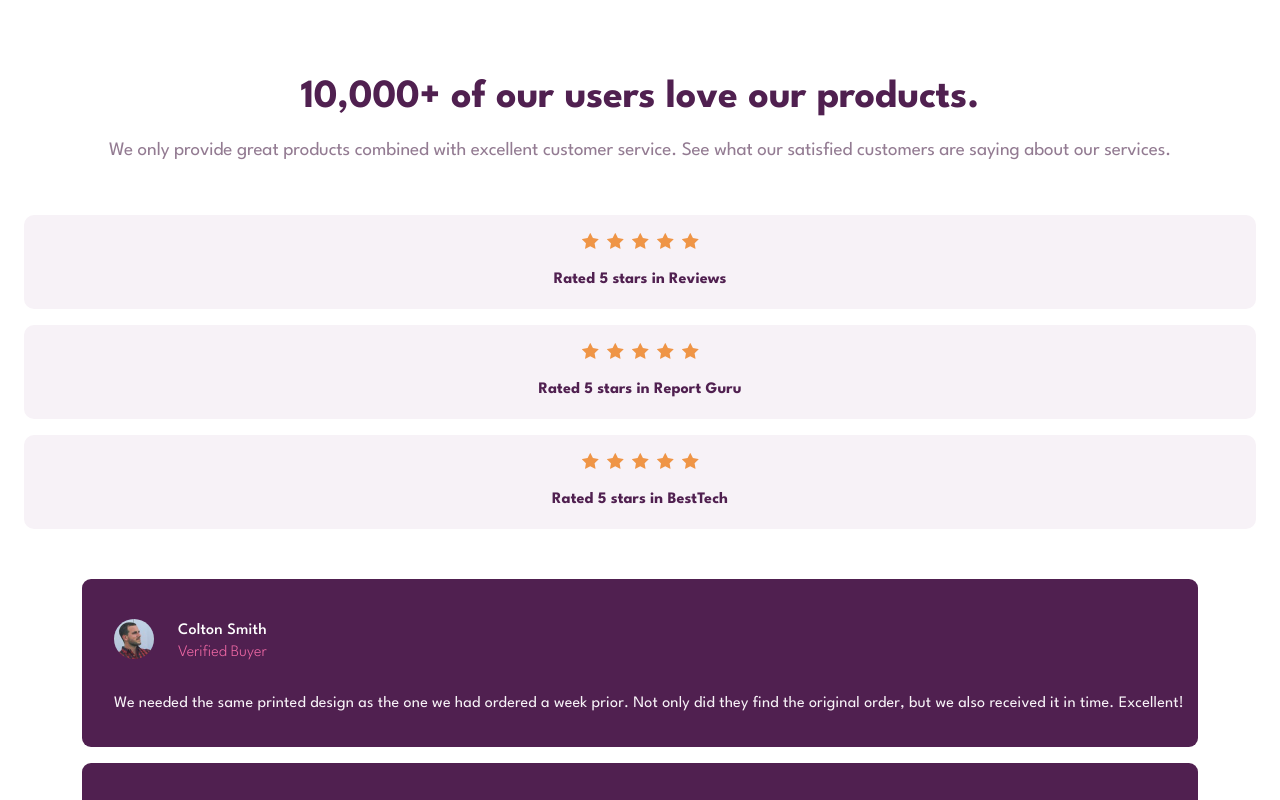
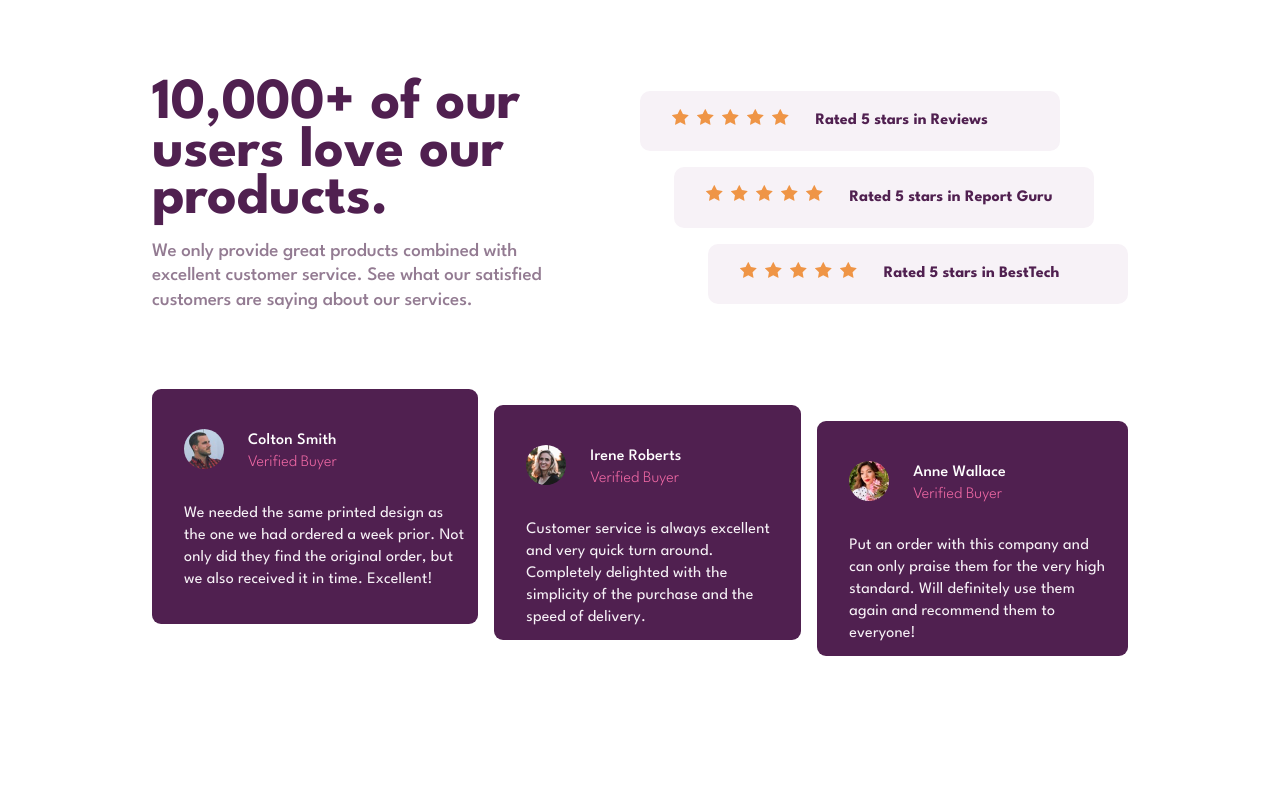
Before and after one commit to adiah-frontend-mentor/social-proof, a React (Create React App) app: page / in a window 1280 px wide. Shown: the top 800 px of the page. Built offline with nearby package versions, Linux system fonts and the light colour scheme.

Commit message:
Add desktop styling

```diff
--- a/public/index.html
+++ b/public/index.html
@@ -9,7 +9,7 @@
     />
     <link href="https://fonts.googleapis.com/css2?family=League+Spartan:wght@300;400;500;700&display=swap" rel="stylesheet">
 
-    <title>React App</title>
+    <title>Social Proof Component</title>
   </head>
   <body>
     <noscript>You need to enable JavaScript to run this app.</noscript>
--- a/src/app.scss
+++ b/src/app.scss
@@ -6,9 +6,30 @@
 	display: flex;
 	flex-direction: column;
 	align-items: center;
+
+	@include abs.breakpoint(medium) {
+		width: 80%;
+		max-width: abs.rem(1110);
+		margin-inline: auto;
+
+		display: grid;
+		grid-template-columns: 40% 50%; //432px (40%) | 139px 10%| 539px (50%)
+		grid-template-rows: 1fr 267px;//0.48fr 0.52fr;
+		grid-template-areas:
+			'hero ratings'
+			'testimonials testimonials';
+
+		gap: 75px 10%;
+	}
 }
 
 .hero {
+	@include abs.breakpoint(medium) {
+		grid-area: hero;
+		align-self: start;
+
+	}
+
 	h1 {
 		color: var(--clr-dark);
 		font-weight: 700;
@@ -17,6 +38,13 @@
 		line-height: 0.85;
 		text-align: center;
 		margin-bottom: 1.5rem;
+
+		@include abs.breakpoint(medium) {
+			font-size: abs.rem(58);
+			line-height: 0.82;
+			text-align: left;
+			margin-bottom: 1rem;
+		}
 	}
 
 	p {
@@ -27,5 +55,12 @@
 		line-height: 1.3;
 		text-align: center;
 		margin-bottom: abs.em(43);
+
+		@include abs.breakpoint(medium) {
+			text-align: left;
+			font-weight: 500;
+			max-width: 54ch;
+			margin-bottom: 0;
+		}
 	}
 }
--- a/src/components/rating/rating.scss
+++ b/src/components/rating/rating.scss
@@ -8,6 +8,11 @@
 	gap: 1rem;
 	margin-bottom: abs.rem(50);
 
+	@include abs.breakpoint(medium) {
+		grid-area: ratings;
+		margin-bottom: 0;
+	}
+
 	.rating-box {
 		display: flex;
 		flex-direction: column;
@@ -17,6 +22,25 @@
 		color: var(--clr-dark);
 		padding-block: 1rem;
 		border-radius: 10px;
+
+		@include abs.breakpoint(medium) {
+			flex-direction: row;
+			padding-inline: 2rem;
+			gap: 1.65rem;
+			width: 86%;
+
+			&:first-child {
+				align-self: start;
+			}
+
+			&:nth-child(2) {
+				align-self: center;
+			}
+
+			&:last-child {
+				align-self: end;
+			}
+		}
 
 		.star-container {
 			display: flex;
--- a/src/components/testimonial/testimonial.scss
+++ b/src/components/testimonial/testimonial.scss
@@ -1,12 +1,37 @@
+@use '../../sass/abstracts/' as abs;
+
 .testimonials {
 	display: flex;
 	flex-direction: column;
 	gap: 1rem;
 
+	@include abs.breakpoint(medium) {
+		grid-area: testimonials;
+		flex-direction: row;
+		align-self: stretch;
+	}
+
 	.testimonial {
 		padding: 2.5rem 0.875rem 2rem 2rem;
 		border-radius: 9px;
 		background-color: var(--clr-dark);
+
+		@include abs.breakpoint(medium) {
+			height: 235px;
+
+			&:first-child{
+				align-self: start;
+			}
+
+			&:nth-child(2) {
+				align-self: center;
+			}
+
+			&:last-child {
+				align-self: end;
+			}
+		}
+
 
 		&__header {
 			display: grid;
```
Also changed, not shown: 1 other file (tests, documents, lock files or other folders).
